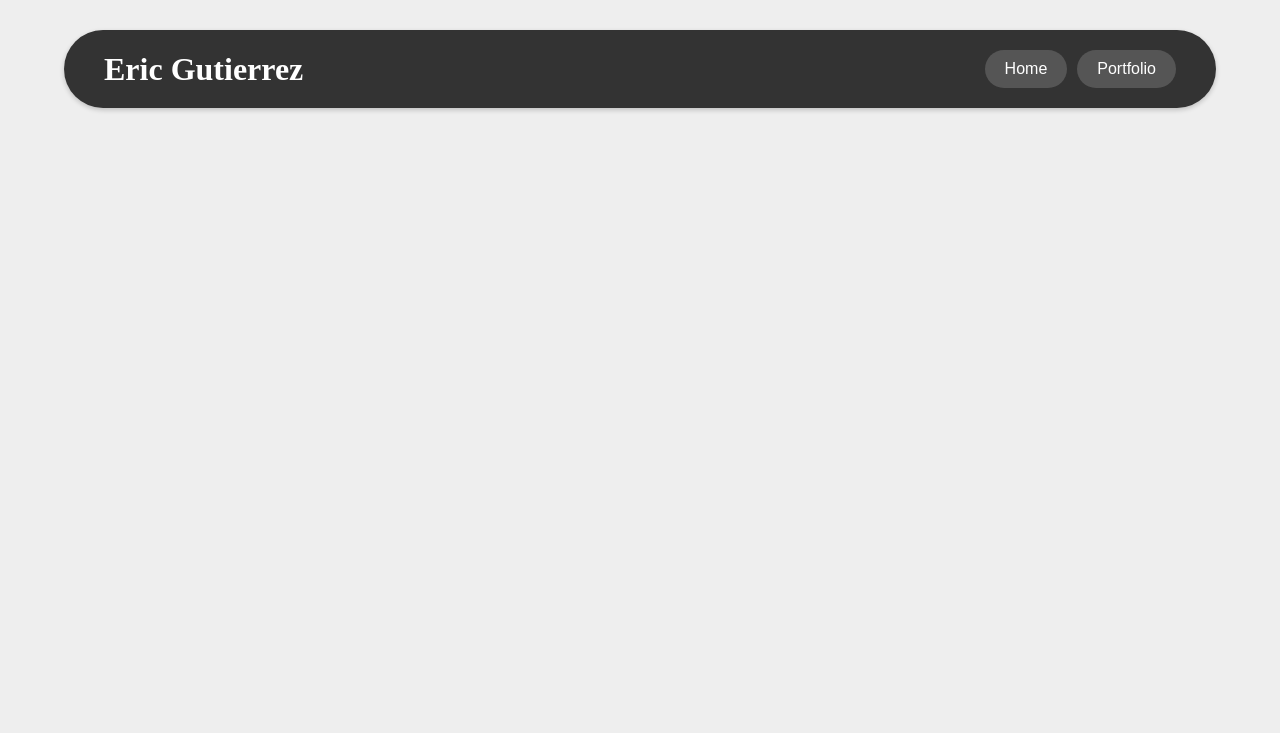
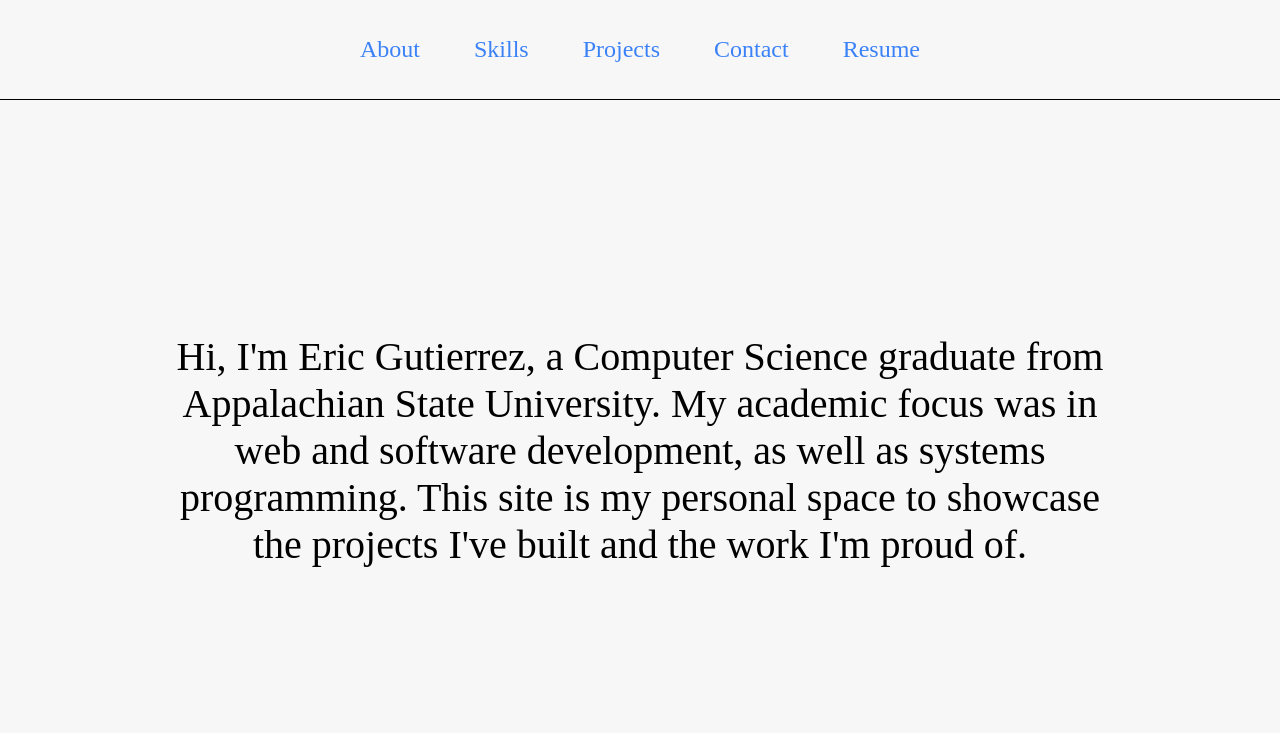
Before and after one commit to EricGuti11/EricGuti11.github.io, a plain HTML site: page index.html in a window 1280 px wide. Drawn offline with Linux system fonts and the light colour scheme.

Commit message:
Changed website theme

```diff
--- a/css/styles.css
+++ b/css/styles.css
@@ -1,3 +1,11 @@
+:root {
+    --background-color: #F7F7F7;
+    --text-color: #1F2933;
+    --primary-color: #3B82F6;
+    --secondary-color-one: #10B981;
+    --secondary-color-two: #F59E0B;
+}
+
 /* Reset default margins and paddings */
 * {
     margin: 0;
@@ -5,59 +13,115 @@
     box-sizing: border-box;
 }
 
-body {
-    background-color: #eee;
+/* Styles for the Scroll Feature */
+html, body {
+    height: 100%;
+    margin: 0;
+    scroll-behavior: smooth;
+    background-color: var(--background-color);
+  }
+
+.container {
+    height: 100vh;
+    overflow-y: scroll;
+    scroll-snap-type: y mandatory;
 }
 
-/* Header styling */
-.header {
-    background-color: #333;
-    color: white;
+.panel {
+    height: 100vh;
+    scroll-snap-align: start;
     display: flex;
-    justify-content: space-between;
+    flex-direction: column;
     align-items: center;
-    padding: 20px 40px;
-    margin: 30px auto;
-    width: 90%;
-    border-radius: 100px;
-    box-shadow: 0 2px 5px rgba(0, 0, 0, 0.2);
-    position: relative;
-    z-index: 1000;
+    justify-content: center;
+    font-size: 3rem;
 }
 
-/* Header Buttons */
-.navButtons {
+  /* Header */
+.header {
+    position: fixed;
+    top: 0;
+    left: 0;
+    min-height: 100px;
+    width: 100%;
+    padding: 10px 20px;
     display: flex;
     gap: 10px;
+    z-index: 1000;
+    background-color: var(--background-color);
+    justify-content: center;
+    align-items: center;
+    border-bottom: 1px solid black;
 }
 
-.navButtons button {
-    padding: 10px 20px;
-    border-radius: 999px;
-    background-color: #555;
-    color: white;
-    font-size: 16px;
-    border: none;
-    cursor: pointer;
+.nav-buttons {
     display: flex;
+    gap: 24px;
+    font-size: 24px;
+}
+
+.nav-buttons a {
+    padding: 10px 15px;
+    text-decoration: none;
+    color: var(--primary-color);
+}
+
+
+.nav-buttons a:hover {
+    background-color: #E0E0E0;
+    font-weight: bold;
+}
+
+/* Styles for the different bodies */
+.aboutMe {
+    background-color: var(--background-color);
+    width: 80%;
+    height: 70%;
+    margin-top: 100px;
+
+    display: flex;
+    flex-direction: column;
+    text-align: center;
     align-items: center;
     justify-content: center;
-    transition: background-color 0.3s ease;
 }
 
-.navButtons button:hover {
-    background-color: red;
-}
-/* Styling for Homepage */
-.homeContent {
-    margin: 10px auto;
-    padding: 10px 40px;
-    width: 90%;
+.aboutMe p {
+    padding: 30px;
+    font-size: 40px;
 }
 
-/* Styling for Portfolio page */
-.projectContent {
-    margin: 10px auto;
-    padding: 10px 40px;
-    width: 90%;
+.projects {
+    background-color: var(--background-color);
+    width: 80%;
+    height: 70%;
+    margin-top: 100px;
+
+    display: flex;
+    flex-direction: column;
+    text-align: center;
+    align-items: center;
+    justify-content: center;
 }
+
+.projects p {
+    padding: 30px;
+    font-size: 40px;
+}
+
+.projects h2 {
+    color: var(--primary-color);
+}
+
+.projects h3 {
+    color: var(--secondary-color-one);
+}
+
+.projects a {
+    text-decoration: none;
+    color: var(--secondary-color-two);
+}
+
+.projects a:hover {
+    font-weight: bold;
+}
--- a/index.html
+++ b/index.html
@@ -7,25 +7,58 @@
     </head>
     <body>
         <div class="header">
-            <h1>Eric Gutierrez</h1>
-            <div class="navButtons">
-                <button onclick="loadHome()">Home</button>
-                <button onclick="loadPortfolio()">Portfolio</button>
-            </div>
+            <nav class="nav-buttons">
+                <a href="#section1">About</a>
+                <a href="#section2">Skills</a>
+                <a href="#section3">Projects</a>
+                <a href="#section4">Contact</a>
+                <a href="images/Resume.pdf" target="_blank">Resume</a>
+            </nav>
         </div>
 
-        <div class="homeContent" id="aboutMe">
-            <!-- Content about me -->
+        <div class="container">
+            <section id="section1" class="panel">
+                <div class="aboutMe">
+                    <p>
+                        Hi, I'm Eric Gutierrez, a Computer Science graduate from Appalachian State University.
+                        My academic focus was in web and software development, as well as systems programming.
+                        This site is my personal space to showcase the projects I've built and the work I'm proud of.
+                    </p>
+                </div>
+            </section>
+            <section id="section2" class="panel">
+                <div class="skills">
+                    <p>
+                        Skills - HTML JavaScript C C++ Java Haskell Python
+                        I'm driven by curiosity and a passion for solving tough problems,
+                        always eager to explore new technologies and ideas.
+                    </p>
+                </div>
+            </section>
+            <section id="section3" class="panel">
+                <div class="projects">
+                    <h2>Projects</h2>
+                    <div class="project">
+                        <h3>Shattered Restraints</h3>
+                        <p>
+                            Shattered Restraints is a 2D fighting game developed as part of my senior project, which I co-created with a partner.
+                            I contributed extensively to both the gameplay and visual design, including developing the character state machine,
+                            designing and implementing key UI elements, and creating original artwork for my custom character, the Swordsman.
+                            <br>Github Repository - <a href="https://github.com/J-Branch/capstone-2025"> Shattered Restraints </a>
+                        </p>
+                    </div>
+                </div>
+            </section>
+            <section id="section4" class="panel">
+                <div class="contactMe">
+                    <p>
+                        Contact Me - I am always open to new opportunities.
+                        Email - ericgbusi11@gmail.com
+                        Linkedin - Eric Gutierrez
+                    </p>
+                </div>
+            </section>
         </div>
 
-        <div class="homeContent" id="findMe">
-            <!-- Content to find me -->
-        </div>
-
-        <div class="projectContent" id="projectContainer">
-            <!-- Project list -->
-        </div>
-
-        <script src="js/app.js" defer></script>
     </body>
 </html>
--- a/js/app.js
+++ /dev/null
@@ -1,76 +0,0 @@
-const aboutMeContainer = document.getElementById('aboutMe');
-const findMeContainer = document.getElementById('findMe');
-const projectContainer = document.getElementById('projectContainer');
-const projectList = document.getElementById('projectsContainer');
-
-
-function loadHome() {
-    // Clear portfolio page
-    projectContainer.innerHTML = ''
-    projectList = ''
-
-    aboutMeContainer.innerHTML = `
-      <div class="text">
-        <p>
-          Hi, I'm Eric Gutierrez — a Computer Science graduate from Appalachian State University.
-          My academic focus was in web and software development, as well as systems programming.
-          This site is my personal space to showcase the projects I've built and the work I'm proud of.
-        </p>
-      </div>
-
-      <div class="image">
-        <!-- Add a home image if you like -->
-      </div>
-    `;
-
-    findMeContainer.innerHTML = `
-      <div class="text">
-        <p>
-        Where to find me
-        </p>
-      </div>
-
-      <div class="image">
-        <!-- Add a home image if you like -->
-      </div>
-    `;
-
-  }
-
-  function loadPortfolio() {
-    // Reset home page
-    aboutMeContainer.innerHTML = ''
-    findMeContainer.innerHTML = ''
-
-    projectContainer.innerHTML = `
-    <div class="projectHeader">
-        <h2>My Projects</h2>
-    </div>
-
-    <div class="text">
-      <div id="projectsContainer">Loading projects...</div>
-    </div>
-
-    <div class="image">
-      <!-- Optional: image for portfolio section -->
-    </div>
-  `;
-
-  fetch('projects.json')
-    .then(res => res.json())
-    .then(projects => {
-      projectList.innerHTML = projects.map(p => `
-        <div class="project">
-          <h3>${p.title}</h3>
-          <p>${p.description}</p>
-          <a href="${p.link}" target="_blank">View on GitHub</a>
-        </div>
-      `).join('');
-    })
-    .catch(err => {
-      projectList.textContent = 'Failed to load projects.';
-      console.error(err);
-    });
-  }
-
-window.addEventListener('DOMContentLoaded', loadHome);
```
Also changed, not shown: projects.json (deleted, +0 -7 lines), 1 other file.
